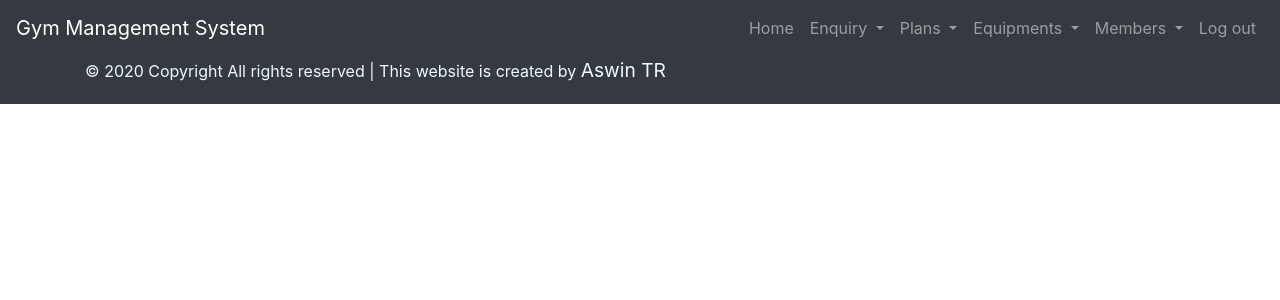
After one commit to aswintr94/Gym-Management-System, a Django app: page /dashboard/ in a window 1280 px wide. The commit adds this page. Shown: the top 300 px of the page. Run offline with Django 3.2, Linux system fonts and the light colour scheme; some libraries are stand-ins or nearby versions.

Commit message:
Contact page created; Dashboard page created; Next step is to add links to the navbar items and add content to dashboard page

```diff
--- /dev/null
+++ b/main_app/templates/dashboard.html
@@ -0,0 +1,82 @@
+<!DOCTYPE html>
+<html lang="en">
+<head>
+    <meta charset="UTF-8">
+    <meta name="viewport" content="width=device-width, initial-scale=1.0">
+    <title>Document</title>
+    <link rel="stylesheet" href="https://stackpath.bootstrapcdn.com/bootstrap/4.3.1/css/bootstrap.min.css" integrity="sha384-ggOyR0iXCbMQv3Xipma34MD+dH/1fQ784/j6cY/iJTQUOhcWr7x9JvoRxT2MZw1T" crossorigin="anonymous">
+</head>
+<body>
+    <header>
+        <nav class="navbar navbar-expand-lg navbar-dark bg-dark">
+            <a class="navbar-brand" href="#">Gym Management System</a>
+            <button class="navbar-toggler" type="button" data-toggle="collapse" data-target="#navbarSupportedContent" aria-controls="navbarSupportedContent" aria-expanded="false" aria-label="Toggle navigation">
+              <span class="navbar-toggler-icon"></span>
+            </button>
+
+            <div class="collapse navbar-collapse" id="navbarSupportedContent">
+              <ul class="navbar-nav ml-auto">
+                <li class="nav-item">
+                  <a class="nav-link" href="#">Home <span class="sr-only">(current)</span></a>
+                </li>
+                <li class="nav-item dropdown">
+                  <a class="nav-link dropdown-toggle" href="#" id="navbarDropdown" role="button" data-toggle="dropdown" aria-haspopup="true" aria-expanded="false">
+                    Enquiry
+                  </a>
+                  <div class="dropdown-menu" aria-labelledby="navbarDropdown">
+                    <a class="dropdown-item" href="#">Add Enquiry</a>
+                    <a class="dropdown-item" href="#">New Enquiry</a>
+                  </div>
+                </li>
+                <li class="nav-item dropdown">
+                    <a class="nav-link dropdown-toggle" href="#" id="navbarDropdown" role="button" data-toggle="dropdown" aria-haspopup="true" aria-expanded="false">
+                      Plans
+                    </a>
+                    <div class="dropdown-menu" aria-labelledby="navbarDropdown">
+                      <a class="dropdown-item" href="#">Add plan</a>
+                      <a class="dropdown-item" href="#">View plan</a>
+                    </div>
+                  </li>
+                  <li class="nav-item dropdown">
+                    <a class="nav-link dropdown-toggle" href="#" id="navbarDropdown" role="button" data-toggle="dropdown" aria-haspopup="true" aria-expanded="false">
+                      Equipments
+                    </a>
+                    <div class="dropdown-menu" aria-labelledby="navbarDropdown">
+                      <a class="dropdown-item" href="#">Add equipment</a>
+                      <a class="dropdown-item" href="#">View equipment</a>
+                    </div>
+                  </li>
+                  <li class="nav-item dropdown">
+                    <a class="nav-link dropdown-toggle" href="#" id="navbarDropdown" role="button" data-toggle="dropdown" aria-haspopup="true" aria-expanded="false">
+                      Members
+                    </a>
+                    <div class="dropdown-menu" aria-labelledby="navbarDropdown">
+                      <a class="dropdown-item" href="#">Add member</a>
+                      <a class="dropdown-item" href="#">View member</a>
+                    </div>
+                  </li>
+                  <li class="nav-item">
+                    <a class="nav-link" href="#">Log out</a>
+                  </li>
+              </ul>
+            </div>
+          </nav>
+    </header>
+
+
+
+
+    <footer class="bg-dark align-bottom" style="height: 3em;">
+        <div class="footer-copyright">
+          <div class="container" style="color: aliceblue;">
+          © 2020 Copyright All rights reserved | This website is created by <big>Aswin TR</big>
+          <!-- <a class="grey-text text-lighten-4 right" href="#!">More Links</a> -->
+          </div>
+        </div>
+    </footer>
+
+    <script src="https://code.jquery.com/jquery-3.3.1.slim.min.js" integrity="sha384-q8i/X+965DzO0rT7abK41JStQIAqVgRVzpbzo5smXKp4YfRvH+8abtTE1Pi6jizo" crossorigin="anonymous"></script>
+    <script src="https://cdnjs.cloudflare.com/ajax/libs/popper.js/1.14.7/umd/popper.min.js" integrity="sha384-UO2eT0CpHqdSJQ6hJty5KVphtPhzWj9WO1clHTMGa3JDZwrnQq4sF86dIHNDz0W1" crossorigin="anonymous"></script>
+    <script src="https://stackpath.bootstrapcdn.com/bootstrap/4.3.1/js/bootstrap.min.js" integrity="sha384-JjSmVgyd0p3pXB1rRibZUAYoIIy6OrQ6VrjIEaFf/nJGzIxFDsf4x0xIM+B07jRM" crossorigin="anonymous"></script>
+</body>
+</html>
--- a/main_app/templates/login_page.html
+++ b/main_app/templates/login_page.html
@@ -24,7 +24,7 @@
                 <a class="nav-link" href="{% url 'about_us' %}">About</a>
                 </li>
                 <li class="nav-item">
-                    <a class="nav-link" href="#">Contact</a>
+                    <a class="nav-link" href="{% url 'contact' %}">Contact</a>
                 </li>
             </ul>
             </div>
@@ -86,7 +86,7 @@
     <footer class="bg-dark align-bottom" style="height: 3em;">
       <div class="footer-copyright">
         <div class="container" style="color: aliceblue;">
-        © 2020 Copyright Text created by <big>Aswin TR</big>
+        © 2020 Copyright All rights reserved | This website is created by <big>Aswin TR</big>
         <!-- <a class="grey-text text-lighten-4 right" href="#!">More Links</a> -->
         </div>
       </div>
--- a/main_app/urls.py
+++ b/main_app/urls.py
@@ -5,4 +5,6 @@ from . import views
 urlpatterns = [
     path('login/',views.login,name='login'),
     path('about_us/',views.about_us,name='about_us'),
+    path('contact/',views.contact,name='contact'),
+    path('dashboard/',views.dashboard,name='dashboard')
 ]
--- a/main_app/views.py
+++ b/main_app/views.py
@@ -6,3 +6,9 @@ def login(request):
 
 def about_us(request):
     return render(request,'about.html')
+
+def contact(request):
+    return render(request,'contact.html')
+
+def dashboard(request):
+    return render(request,'dashboard.html')
```
Also changed, not shown: main_app/templates/contact.html (added, +53 -0 lines).
